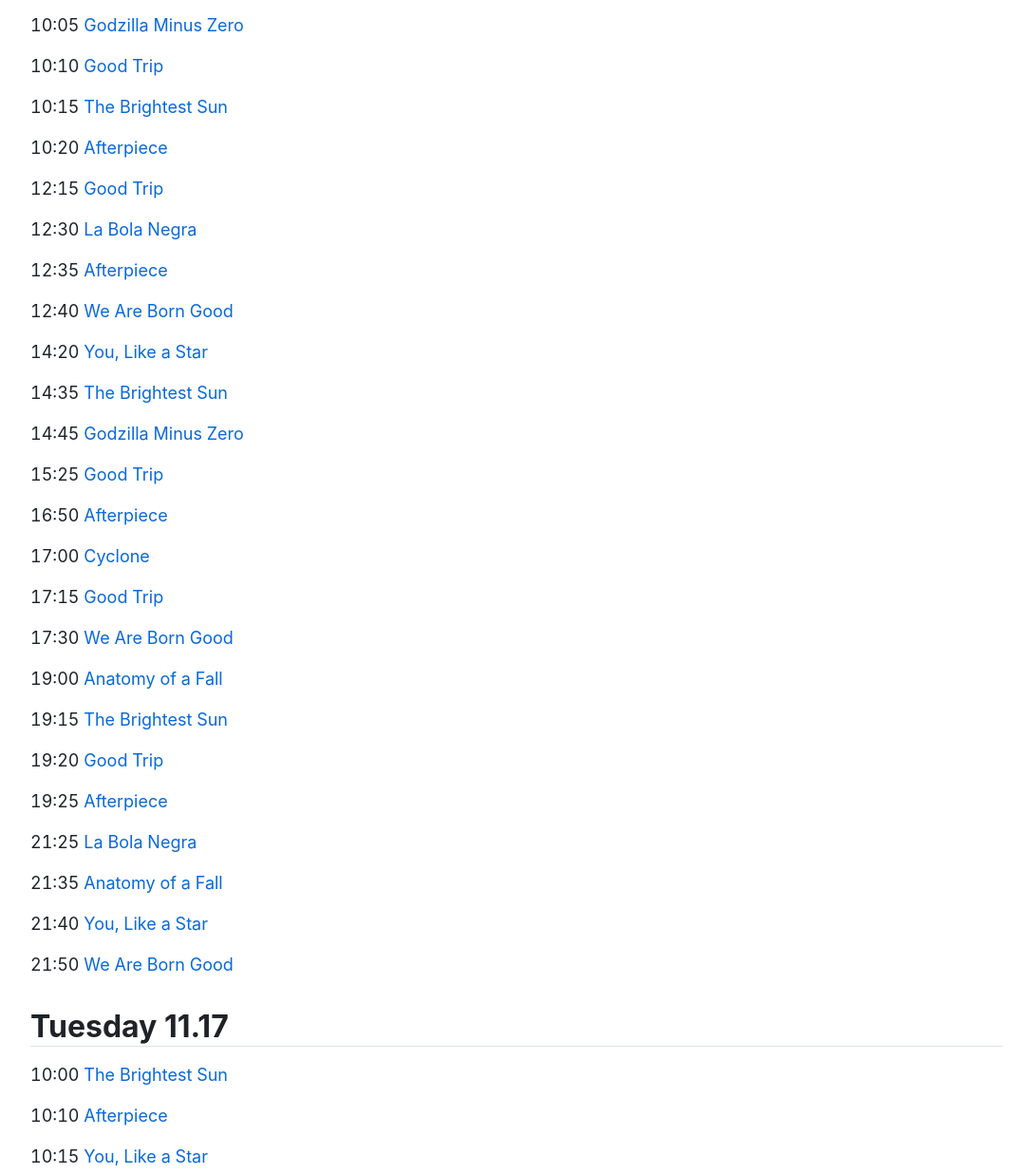
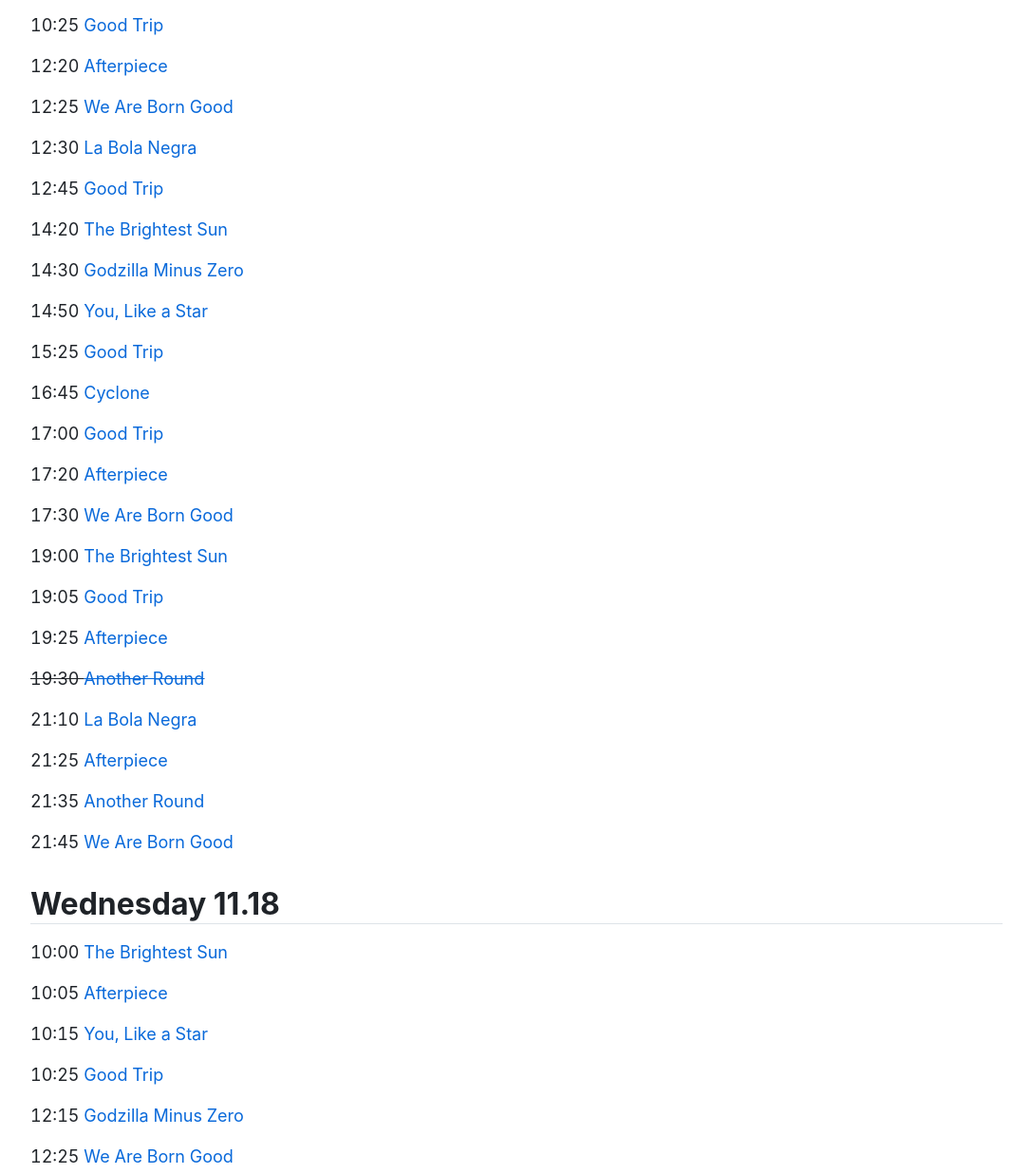
Before and after one commit to curiousleo/goldenscene.today, a plain HTML site: page index.html in a window 1280 px wide. Shown: the part 124-1360 px from the top of the page at 95% size, without its empty margins (96-1183 px from the left). Drawn offline with Linux system fonts and the light colour scheme.

Commit message:
Automatic update

```diff
--- a/index.html
+++ b/index.html
@@ -24,36 +24,6 @@
         <main>
             <section>
                 <h1>Today</h1>
-                <p>10:05 <a href="https://goldenscene.com/movie/926dbc38-82b6-484e-b4ca-9bc90f4f7335">Godzilla Minus Zero</a>
-                <p>10:10 <a href="https://goldenscene.com/movie/dc1abad1-7960-4ea6-aeee-4a92fd383167">Good Trip</a>
-                <p>10:15 <a href="https://goldenscene.com/movie/63024e14-d406-4c70-8db2-5a5fefc8f944">The Brightest Sun</a>
-                <p>10:20 <a href="https://goldenscene.com/movie/94822d3c-d4e9-4ca8-ab73-d0b879c20564">Afterpiece</a>
-                <p>12:15 <a href="https://goldenscene.com/movie/dc1abad1-7960-4ea6-aeee-4a92fd383167">Good Trip</a>
-                <p>12:30 <a href="https://goldenscene.com/movie/c5fadce3-bdd6-4b19-9a0b-e84d12a97ab3">La Bola Negra</a>
-                <p>12:35 <a href="https://goldenscene.com/movie/94822d3c-d4e9-4ca8-ab73-d0b879c20564">Afterpiece</a>
-                <p>12:40 <a href="https://goldenscene.com/movie/43ef003b-6d62-4486-89e3-e735c08c34e5">We Are Born Good</a>
-                <p>14:20 <a href="https://goldenscene.com/movie/8b64744c-5175-443c-ac1b-15035d161844">You, Like a Star</a>
-                <p>14:35 <a href="https://goldenscene.com/movie/63024e14-d406-4c70-8db2-5a5fefc8f944">The Brightest Sun</a>
-                <p>14:45 <a href="https://goldenscene.com/movie/926dbc38-82b6-484e-b4ca-9bc90f4f7335">Godzilla Minus Zero</a>
-                <p>15:25 <a href="https://goldenscene.com/movie/dc1abad1-7960-4ea6-aeee-4a92fd383167">Good Trip</a>
-                <p>16:50 <a href="https://goldenscene.com/movie/94822d3c-d4e9-4ca8-ab73-d0b879c20564">Afterpiece</a>
-                <p>17:00 <a href="https://goldenscene.com/movie/d5de535a-a90b-4c4c-a912-c1b3535d6911">Cyclone</a>
-                <p>17:15 <a href="https://goldenscene.com/movie/dc1abad1-7960-4ea6-aeee-4a92fd383167">Good Trip</a>
-                <p>17:30 <a href="https://goldenscene.com/movie/43ef003b-6d62-4486-89e3-e735c08c34e5">We Are Born Good</a>
-                <p>19:00 <a href="https://goldenscene.com/movie/011d4b49-d65d-4958-a8fc-750e81fc2cae">Anatomy of a Fall</a>
-                <p>19:15 <a href="https://goldenscene.com/movie/63024e14-d406-4c70-8db2-5a5fefc8f944">The Brightest Sun</a>
-                <p>19:20 <a href="https://goldenscene.com/movie/dc1abad1-7960-4ea6-aeee-4a92fd383167">Good Trip</a>
-                <p>19:25 <a href="https://goldenscene.com/movie/94822d3c-d4e9-4ca8-ab73-d0b879c20564">Afterpiece</a>
-                <p>21:25 <a href="https://goldenscene.com/movie/c5fadce3-bdd6-4b19-9a0b-e84d12a97ab3">La Bola Negra</a>
-                <p>21:35 <a href="https://goldenscene.com/movie/011d4b49-d65d-4958-a8fc-750e81fc2cae">Anatomy of a Fall</a>
-                <p>21:40 <a href="https://goldenscene.com/movie/8b64744c-5175-443c-ac1b-15035d161844">You, Like a Star</a>
-                <p>21:50 <a href="https://goldenscene.com/movie/43ef003b-6d62-4486-89e3-e735c08c34e5">We Are Born Good</a>
-            </section>
-            <section>
-                <h1>Tuesday 11.17</h1>
-                <p>10:00 <a href="https://goldenscene.com/movie/63024e14-d406-4c70-8db2-5a5fefc8f944">The Brightest Sun</a>
-                <p>10:10 <a href="https://goldenscene.com/movie/94822d3c-d4e9-4ca8-ab73-d0b879c20564">Afterpiece</a>
-                <p>10:15 <a href="https://goldenscene.com/movie/8b64744c-5175-443c-ac1b-15035d161844">You, Like a Star</a>
                 <p>10:25 <a href="https://goldenscene.com/movie/dc1abad1-7960-4ea6-aeee-4a92fd383167">Good Trip</a>
                 <p>12:20 <a href="https://goldenscene.com/movie/94822d3c-d4e9-4ca8-ab73-d0b879c20564">Afterpiece</a>
                 <p>12:25 <a href="https://goldenscene.com/movie/43ef003b-6d62-4486-89e3-e735c08c34e5">We Are Born Good</a>
@@ -174,8 +144,8 @@
                 <p>17:30 <a href="https://goldenscene.com/movie/3375a680-4e5b-4921-8e02-579d2df2c883">I Heard That They Are Not Going To See Each Other Anymore</a>
                 <p>17:35 <a href="https://goldenscene.com/movie/94822d3c-d4e9-4ca8-ab73-d0b879c20564">Afterpiece</a>
                 <p>19:00 <a href="https://goldenscene.com/movie/ca700940-1151-443e-8276-60e41c8629bd">We Are All Strangers</a>
+                <p>19:10 <a href="https://goldenscene.com/movie/e05db7d1-9564-4df4-a025-9e0c37c953b7">Sense and Sensibility</a>
                 <p>19:10 <a href="https://goldenscene.com/movie/63024e14-d406-4c70-8db2-5a5fefc8f944">The Brightest Sun</a>
-                <p>19:10 <a href="https://goldenscene.com/movie/e05db7d1-9564-4df4-a025-9e0c37c953b7">Sense and Sensibility</a>
                 <p>19:45 <a href="https://goldenscene.com/movie/dc1abad1-7960-4ea6-aeee-4a92fd383167">Good Trip</a>
                 <p>21:35 <a href="https://goldenscene.com/movie/c5fadce3-bdd6-4b19-9a0b-e84d12a97ab3">La Bola Negra</a>
                 <p>21:40 <a href="https://goldenscene.com/movie/01cd372d-9c41-4293-9fc5-b55f11ce22b2">The Age of Goodbyes</a>
```
